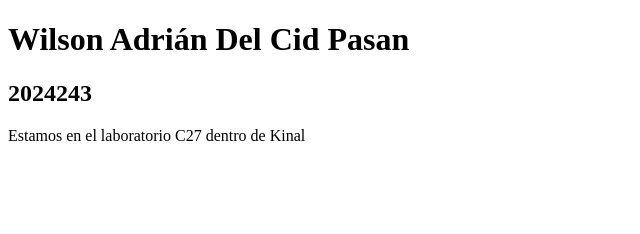
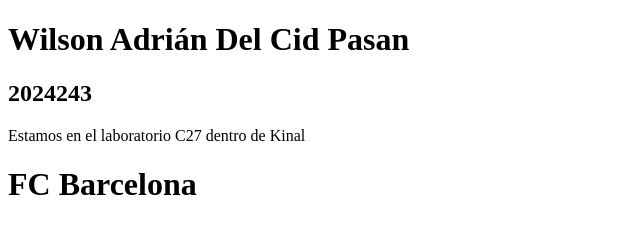
Before and after one commit to wdelcid-2024243/AdriEjemplo, a plain HTML site: page index.html in a window 1280 px wide. Shown: the whole page, without its empty margins (0-640 px from the left). Drawn offline with Linux system fonts and the light colour scheme.

Commit message:
Agregar nombre de equipo en h1

```diff
--- a/index.html
+++ b/index.html
@@ -9,5 +9,7 @@
     <h1>Wilson Adrián Del Cid Pasan</h1>
     <h2>2024243</h2>
     <p>Estamos en el laboratorio C27 dentro de Kinal</p>
+
+    <h1>FC Barcelona</h1>
 </body>
 </html>
```
